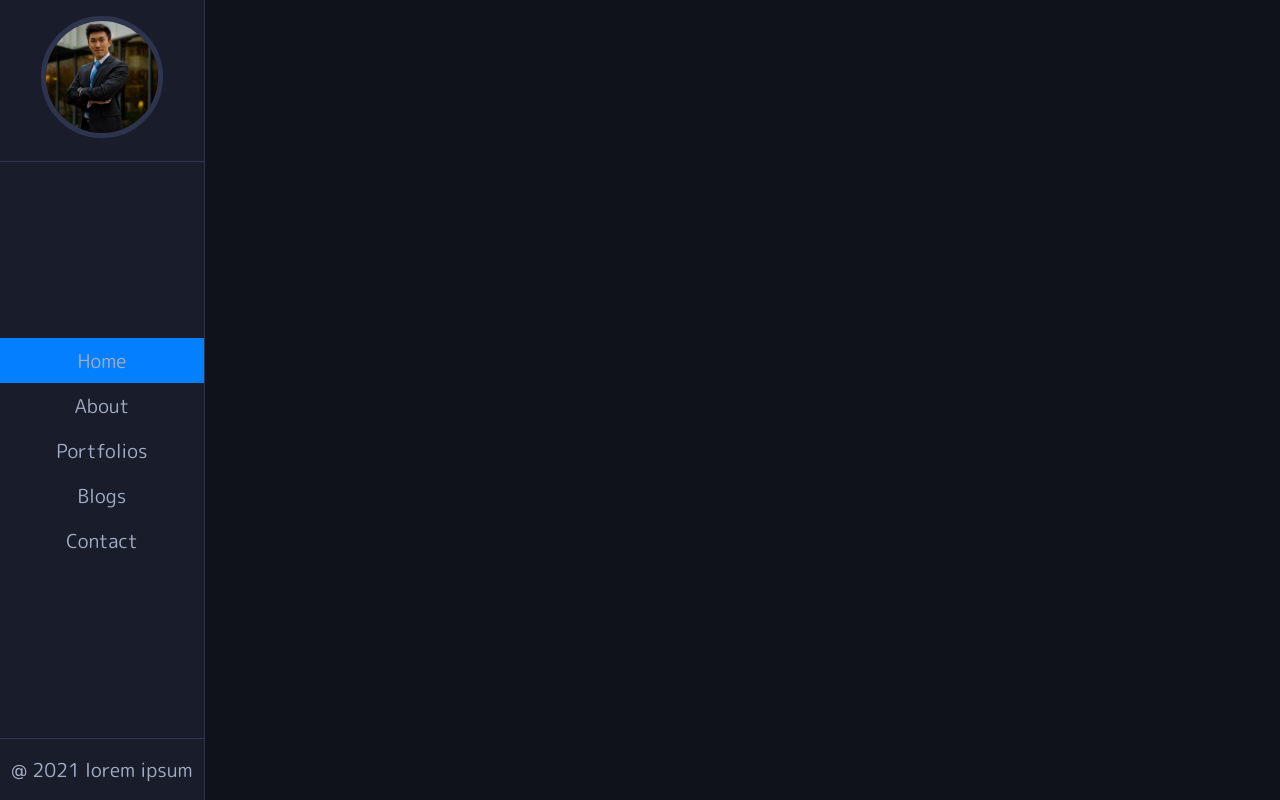
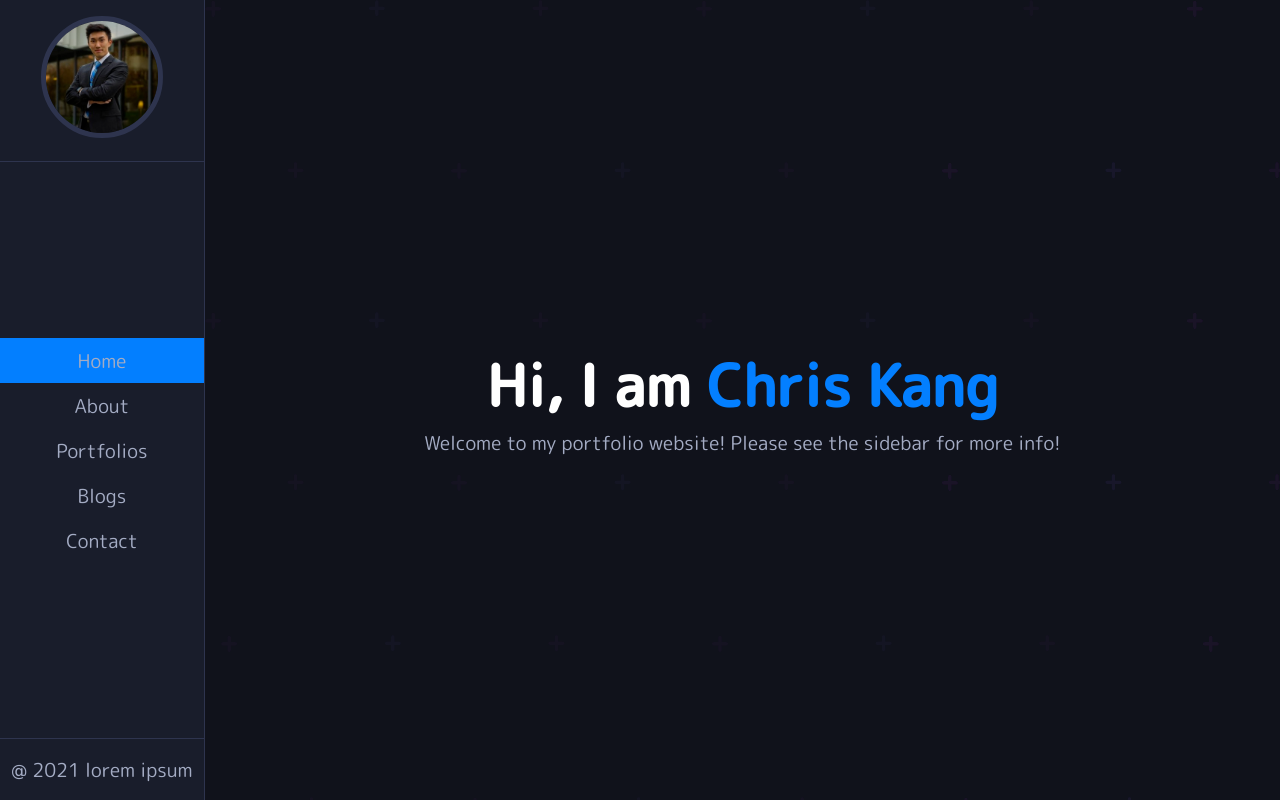
Before and after one commit to chriskang24/portfolio-site, a React (Create React App) app: page / in a window 1280 px wide. Built offline with nearby package versions, Linux system fonts and the light colour scheme.

Commit message:
add init homepage description

```diff
--- a/src/App.js
+++ b/src/App.js
@@ -1,5 +1,6 @@
 import './App.scss';
-import NavBar from'./Components/NavBar';
+import NavBar from './Components/NavBar';
+import HomePage from './Pages/HomePage';
 
 function App() {
   return (
@@ -8,7 +9,9 @@ function App() {
          <NavBar />
        </div>
          <div className="main-content">
-
+           <div className="content">
+           <HomePage />
+           </div>
          </div>
 
     </div>
--- a/src/App.scss
+++ b/src/App.scss
@@ -1,5 +1,6 @@
 @import './styles/layout';
 @import './styles/navbar';
+@import './styles/typography';
 
 *{
   padding: 0;
--- a/src/Pages/HomePage.js
+++ b/src/Pages/HomePage.js
@@ -2,8 +2,19 @@ import React from 'react';
 
 function HomePage() {
   return(
-    <div>
-      <hi>Homepage</hi>
+    <div className="HomePage">
+      <header className="hero">
+        <h1 className="hero-text">
+          Hi, I am
+          <span> Chris Kang </span>
+        </h1>
+      </header>
+      <p className="h-sub-text">
+        Welcome to my portfolio website! Please see the sidebar for more info!
+      </p>
+      <div className="icons">
+
+      </div>
     </div>
   )
 }
--- a/src/Styles/_layout.scss
+++ b/src/Styles/_layout.scss
@@ -12,5 +12,7 @@
     margin-left: 16%;
     background-color: #10121B;
     min-height: 100vh;
+    background-image: url(../img/dots.svg);
+    position: relative;
   }
 }
--- a/src/Styles/_navbar.scss
+++ b/src/Styles/_navbar.scss
@@ -31,6 +31,25 @@
             color: inherit;
             display: block;
             padding: .5rem 0;
+            position: relative;
+            &::before{
+              content: "";
+              position: absolute;
+              top: 0;
+              left: 0;
+              width: .4rem;
+              height: 100%;
+              background-color: #0381ff33;
+              transform-origin: bottom;
+              transform: scale(0);
+              overflow-x: hidden;
+              transition: transform .6s, .2s, width .5s cubic-bezier(1,-0.16,0,1.32);
+            }
+
+            &:hover::before{
+              width: 100%;
+              transform: scale(1);
+            }
           }
         }
       }
--- /dev/null
+++ b/src/Styles/_typography.scss
@@ -0,0 +1,20 @@
+.HomePage{
+  position: absolute;
+  top: 50%;
+  left: 50%;
+  transform: translate(-50%, -50%);
+  width: 80%;
+}
+
+.hero-text{
+  color: white;
+  text-align: center;
+  font-size: 3.6rem;
+  span{
+    color: #037FFF;
+  }
+}
+
+.h-sub-text {
+  text-align: center;
+}
```
